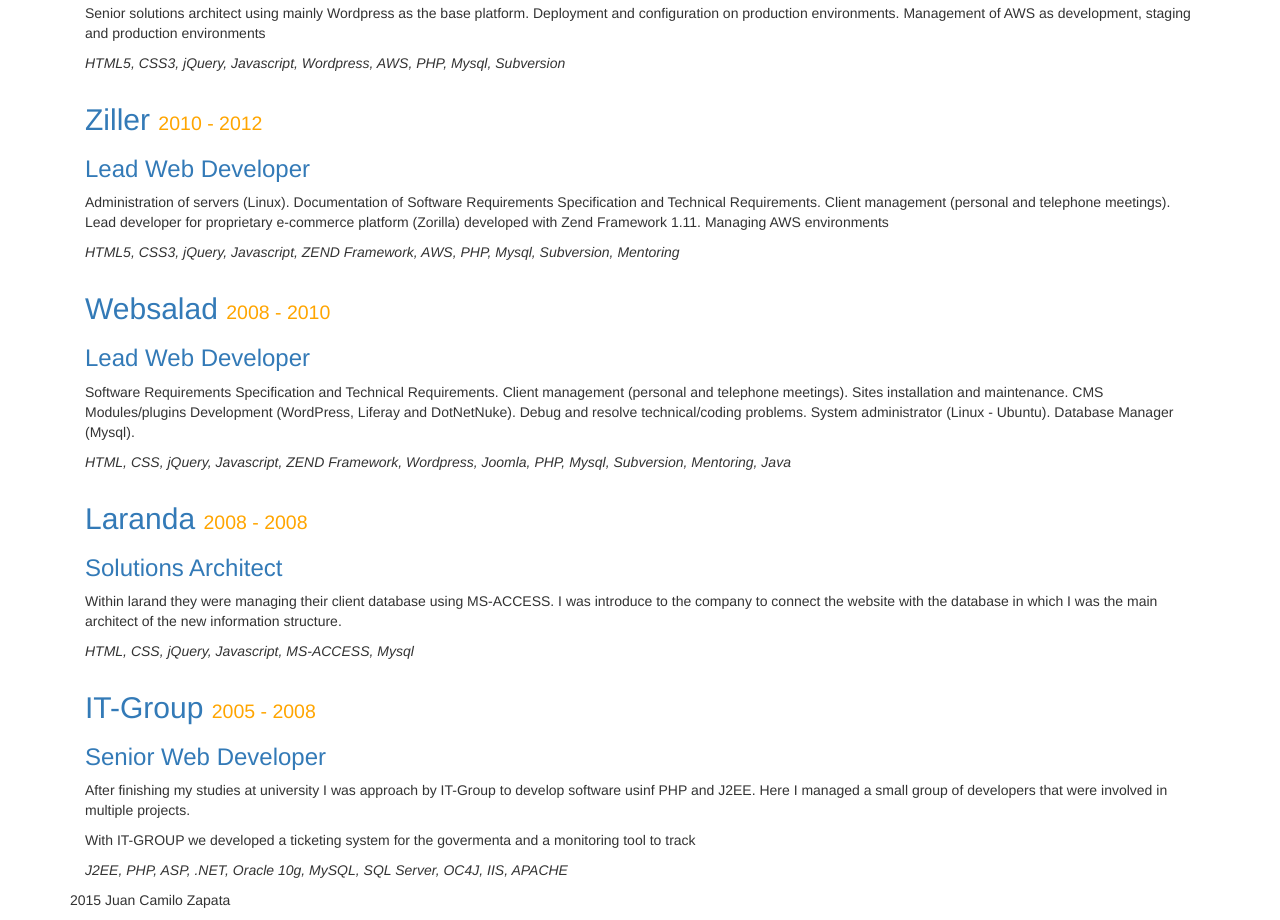
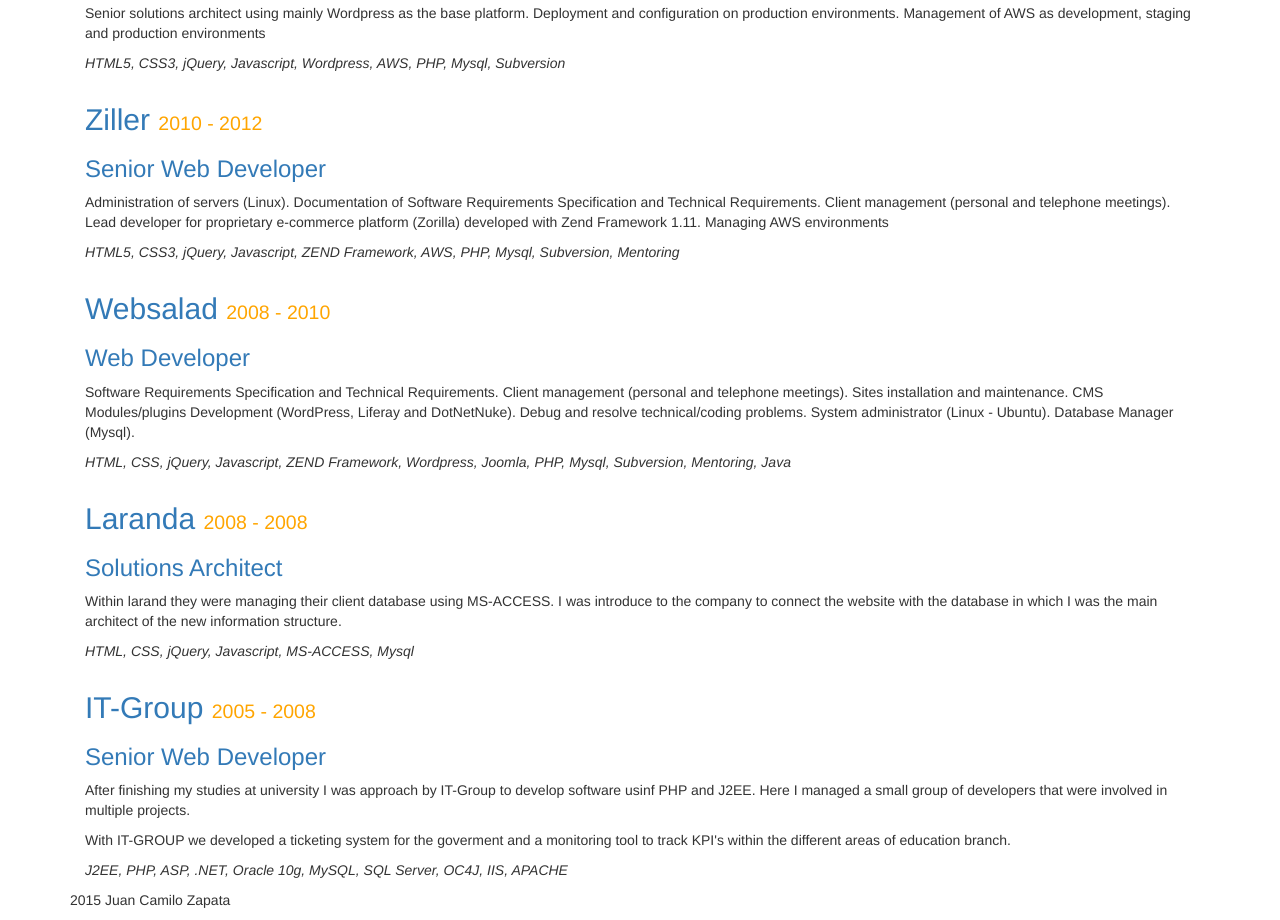
Before and after one commit to juankk/juankk.github.io, a plain HTML site: page index.html in a window 1280 px wide. Shown: the part 761-1681 px from the top of the page. Drawn offline with nearby package versions, Linux system fonts and the light colour scheme.

Commit message:
updating text on the positions

```diff
--- a/index.html
+++ b/index.html
@@ -85,7 +85,7 @@
               <hr>
               <div class="col-sm-12 col-md-12 col-lg-12">
                 <h2>Ziller <small>2010 - 2012</small></h2>
-                <h3>Lead Web Developer</h3>
+                <h3>Senior Web Developer</h3>
                 <p>Administration of servers (Linux). Documentation of Software Requirements Specification and Technical Requirements. Client management (personal and telephone meetings). Lead developer for proprietary e-commerce platform (Zorilla) developed with Zend Framework 1.11. Managing AWS environments</p>
               </div>
               <aside class="col-sm-12 col-md-12 col-lg-12">
@@ -94,7 +94,7 @@
               <hr>
               <div class="col-sm-12 col-md-12 col-lg-12">
                 <h2>Websalad <small>2008 - 2010</small></h2>
-                <h3>Lead Web Developer</h3>
+                <h3>Web Developer</h3>
                 <p>Software Requirements Specification and Technical Requirements. Client management (personal and telephone meetings). Sites installation and maintenance. CMS Modules/plugins Development (WordPress, Liferay and DotNetNuke). Debug and resolve technical/coding problems. System administrator (Linux - Ubuntu). Database Manager (Mysql).</p>
               </div>
               <aside class="col-sm-12 col-md-12 col-lg-12">
@@ -114,7 +114,7 @@
                 <h2>IT-Group <small>2005 - 2008</small></h2>
                 <h3>Senior Web Developer</h3>
                 <p>After finishing my studies at university I was approach by IT-Group to develop software usinf PHP and J2EE. Here I managed a small group of developers that were involved in multiple projects.</p>
-                <p>With IT-GROUP we developed a ticketing system for the govermenta and a monitoring tool to track </p>
+                <p>With IT-GROUP we developed a ticketing system for the goverment and a monitoring tool to track KPI's within the different areas of education branch.</p>
               </div>
               <aside class="col-sm-12 col-md-12 col-lg-12">
                 <p>J2EE, PHP, ASP, .NET, Oracle 10g, MySQL, SQL Server, OC4J, IIS, APACHE</p>
```
